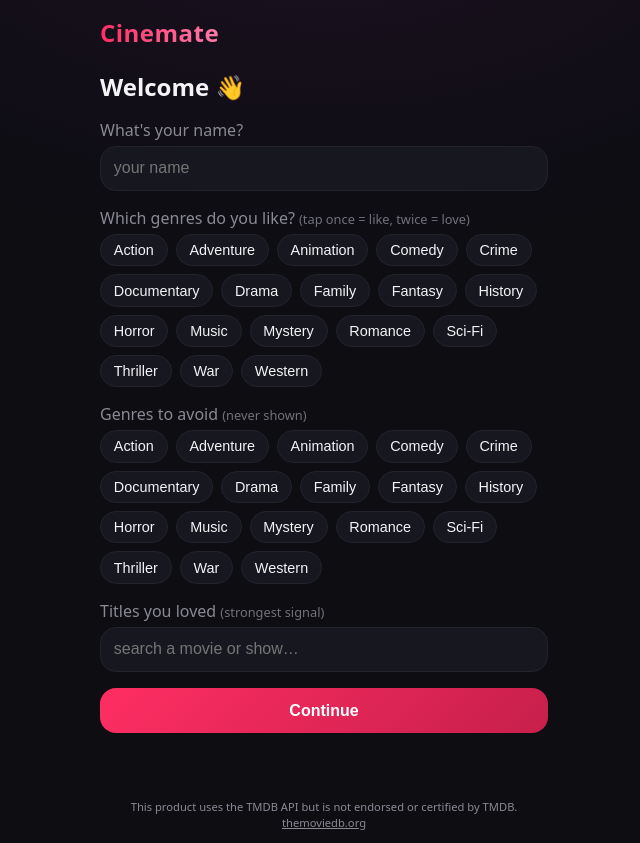
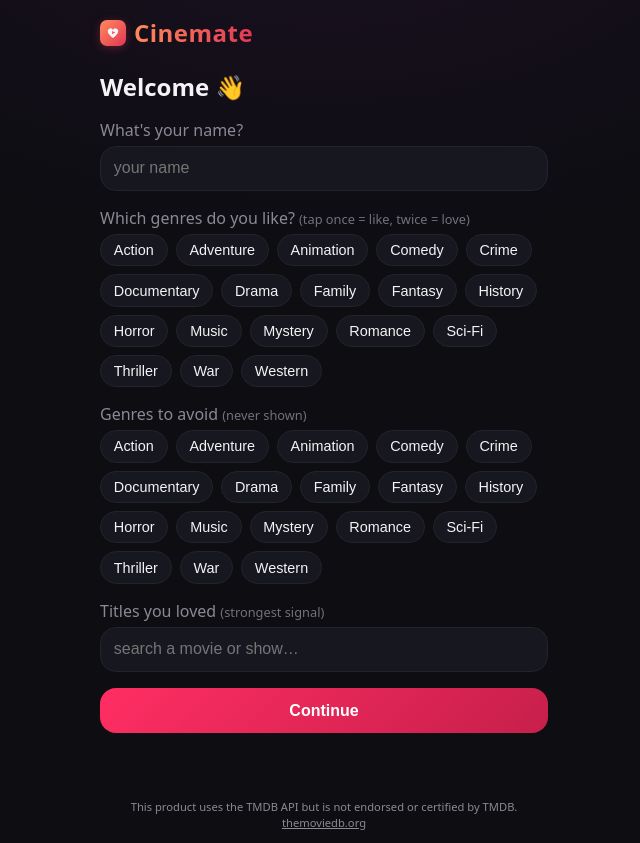
Before and after one commit to valeboth/cinemate-app, a website: page public/index.html in a window 1280 px wide. Shown: the whole page, without its empty margins (316-956 px from the left). Drawn offline with Linux system fonts and the light colour scheme.

Commit message:
feat: add Cinemate logo — header mark, favicons, PWA icons & OG image (#35)
Wires the heart-with-play brand mark into the app:
- Header: icon (logo.svg) beside the wordmark; wordmark gradient retuned to
  the logo's coral→red so mark + text read as one lockup.
- Favicons: SVG + 16/32 PNG; apple-touch-icon (180).
- PWA: site.webmanifest with 192/512 + maskable icons (standalone install).
- Social: Open Graph / Twitter card tags + og-image (1200×630).

Raster sizes generated from the 512px master (icon-512.png) via sips.

```diff
--- a/public/index.html
+++ b/public/index.html
@@ -4,12 +4,28 @@
     <meta charset="utf-8" />
     <meta name="viewport" content="width=device-width, initial-scale=1, viewport-fit=cover" />
     <title>Cinemate — your movie buddy</title>
+    <link rel="icon" href="/logo.svg" type="image/svg+xml" />
+    <link rel="icon" type="image/png" sizes="32x32" href="/icons/favicon-32.png" />
+    <link rel="icon" type="image/png" sizes="16x16" href="/icons/favicon-16.png" />
+    <link rel="apple-touch-icon" href="/icons/apple-touch-icon.png" />
+    <link rel="manifest" href="/site.webmanifest" />
+    <meta name="theme-color" content="#E23755" />
+    <meta property="og:title" content="Cinemate — swipe. match. watch." />
+    <meta property="og:description" content="Tinder pentru filme și seriale — swipe, match, watch cu partenerul tău." />
+    <meta property="og:image" content="/og-image.png" />
+    <meta property="og:image:width" content="1200" />
+    <meta property="og:image:height" content="630" />
+    <meta property="og:type" content="website" />
+    <meta name="twitter:card" content="summary_large_image" />
     <link rel="stylesheet" href="./style.css" />
   </head>
   <body>
     <main id="app">
       <header class="topbar">
-        <h1 id="app-logo" title="Home">Cinemate</h1>
+        <h1 id="app-logo" title="Home">
+          <img src="/logo.svg" alt="" class="logo-mark" width="26" height="26" />
+          <span class="logo-word">Cinemate</span>
+        </h1>
         <span id="user-badge" class="user-badge hidden"></span>
       </header>
 
--- a/public/style.css
+++ b/public/style.css
@@ -42,10 +42,23 @@ body {
 .topbar h1 {
   margin: 0;
   cursor: pointer;
+  display: flex;
+  align-items: center;
+  gap: 0.5rem;
   font-size: 1.5rem;
   font-weight: 800;
   letter-spacing: 0.02em;
-  background: linear-gradient(90deg, #ff2e63, #ff7aa8);
+}
+.logo-mark {
+  width: 26px;
+  height: 26px;
+  border-radius: 7px;
+  display: block;
+  box-shadow: 0 2px 8px rgba(226, 55, 85, 0.35);
+}
+.logo-word {
+  /* Matches the icon's coral→red gradient so the mark and wordmark read as one. */
+  background: linear-gradient(90deg, #ff8a5b, #e23755);
   -webkit-background-clip: text;
   background-clip: text;
   color: transparent;
```
Also changed, not shown: public/icons/apple-touch-icon.png (added), public/icons/favicon-16.png (added), public/icons/favicon-32.png (added), public/icons/icon-192.png (added), public/icons/icon-256.png (added), public/icons/icon-48.png (added), public/icons/icon-512.png (added), public/icons/maskable-192.png (added), public/icons/maskable-512.png (added), public/logo.svg (added), public/og-image.png (added), public/site.webmanifest (added).
